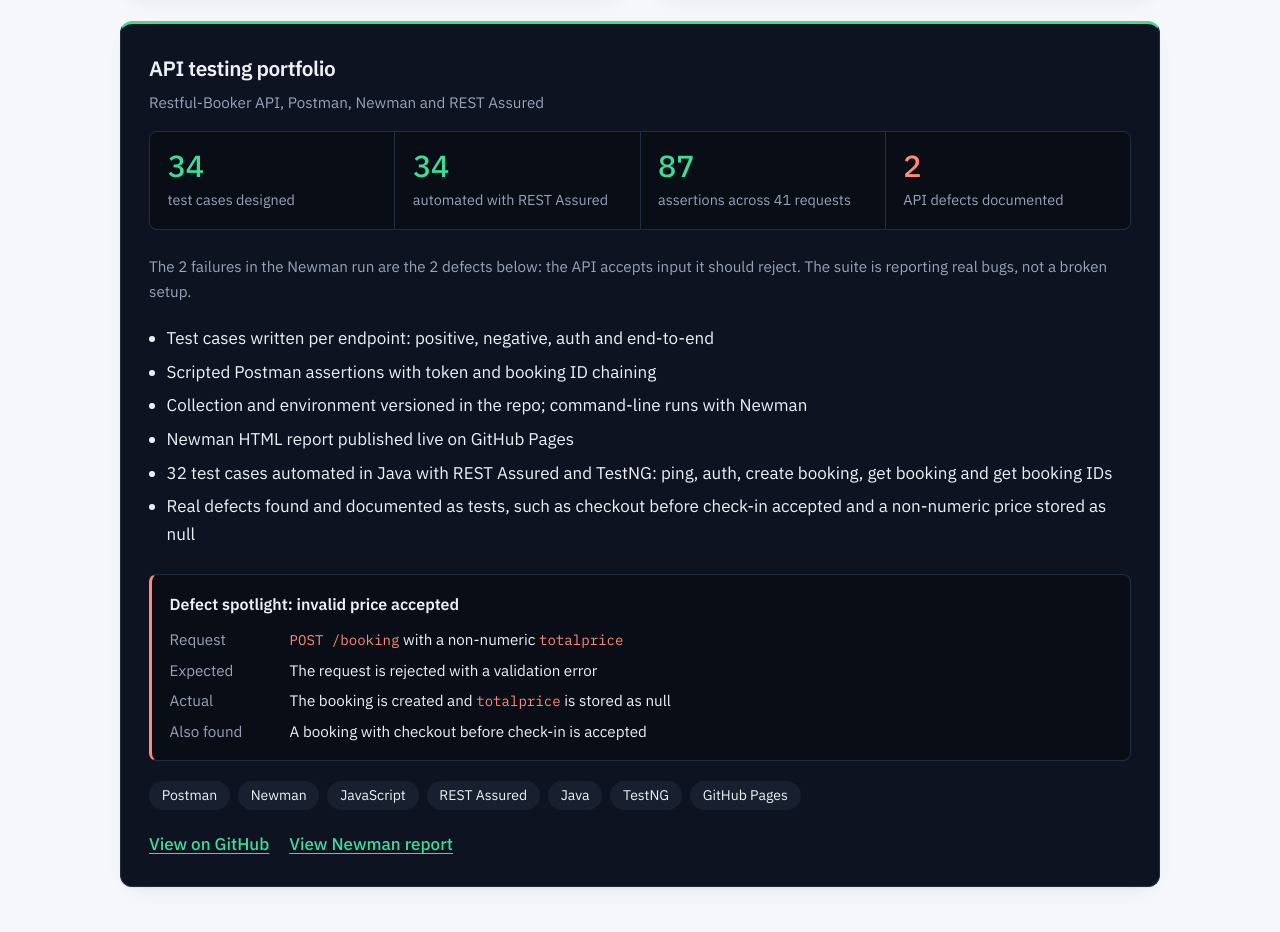
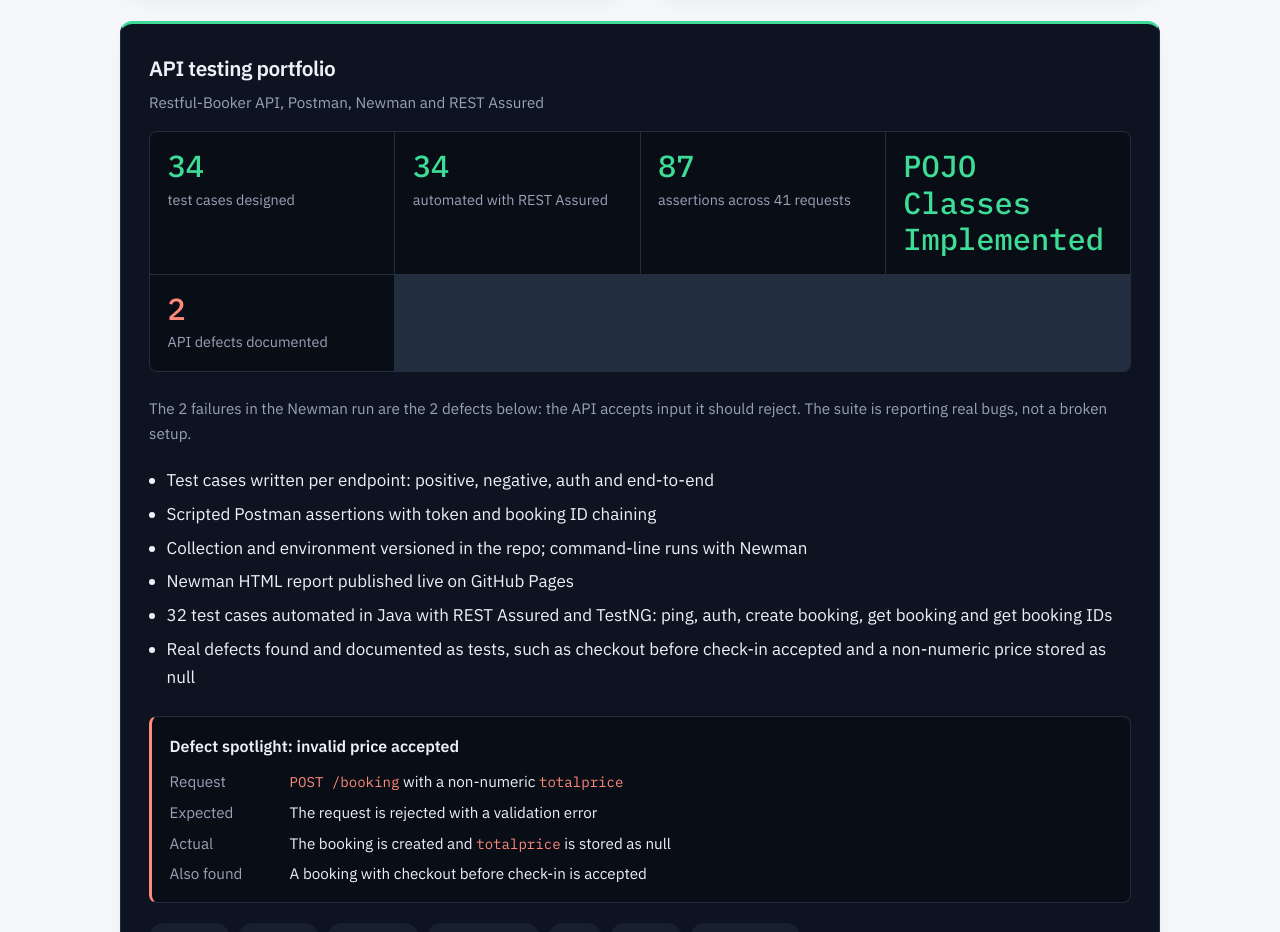
Before and after one commit to vikneshgs23/vikneshgs23.github.io, a plain HTML site: page index.html in a window 1280 px wide. Shown: the part 2226-3158 px from the top of the page. Drawn offline with Linux system fonts and the light colour scheme.

Commit message:
Add POJO Classes Implemented statistic to index.html

```diff
--- a/index.html
+++ b/index.html
@@ -261,6 +261,7 @@ footer a{text-underline-offset:.2em}
             <div class="stat"><strong>34</strong><span>test cases designed</span></div>
             <div class="stat"><strong>34</strong><span>automated with REST Assured</span></div>
             <div class="stat"><strong>87</strong><span>assertions across 41 requests</span></div>
+             <div class="stat"><strong>POJO Classes Implemented</strong></div>
             <div class="stat bad"><strong>2</strong><span>API defects documented</span></div>
           </div>
           <p class="next">The 2 failures in the Newman run are the 2 defects below: the API accepts input it should reject. The suite is reporting real bugs, not a broken setup.</p>
```
